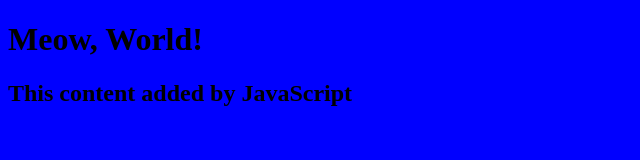
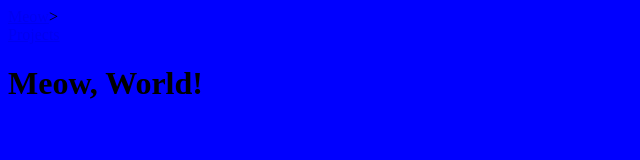
Before and after one commit to Kate1P/my-personal-website, a plain HTML site: page index.html in a window 1280 px wide. Shown: the whole page, without its empty margins (0-640 px from the left). Drawn offline with Linux system fonts and the light colour scheme.

Commit message:
add style.css, connect to index.html

```diff
--- a/index.html
+++ b/index.html
@@ -5,7 +5,16 @@
     <title>My Personal Website</title>
   </head>
   <body>
+    <nav class="nav">
+       <div class="nav__container">
+        <div>
+            <a class="tg__c--primary--dark tg__button nav__link tg__c--secondary" href="/my-personal-website/">Meow</a>>
+        </div>
+        <div class="nav__container__links">
+            <a class="tg__c--primary--dark tg__button nav__link tg__c--secondary" href="/projects/">Projects</a>
+        </div>
+       </div>
+    </nav>
     <h1>Meow, World!</h1>
-    <script src="script.js"></script>
-  </body>
+</body>
 </html>
```
